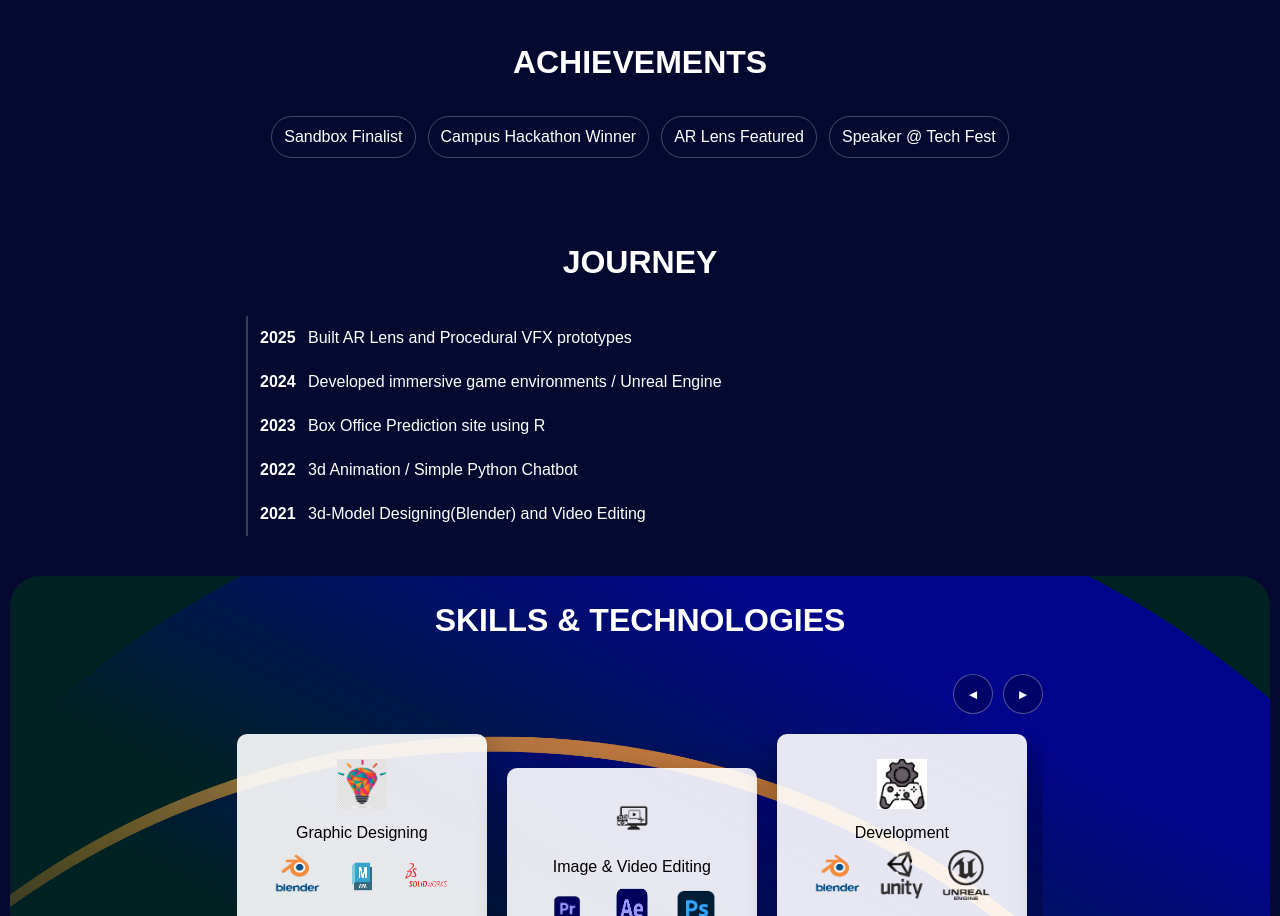
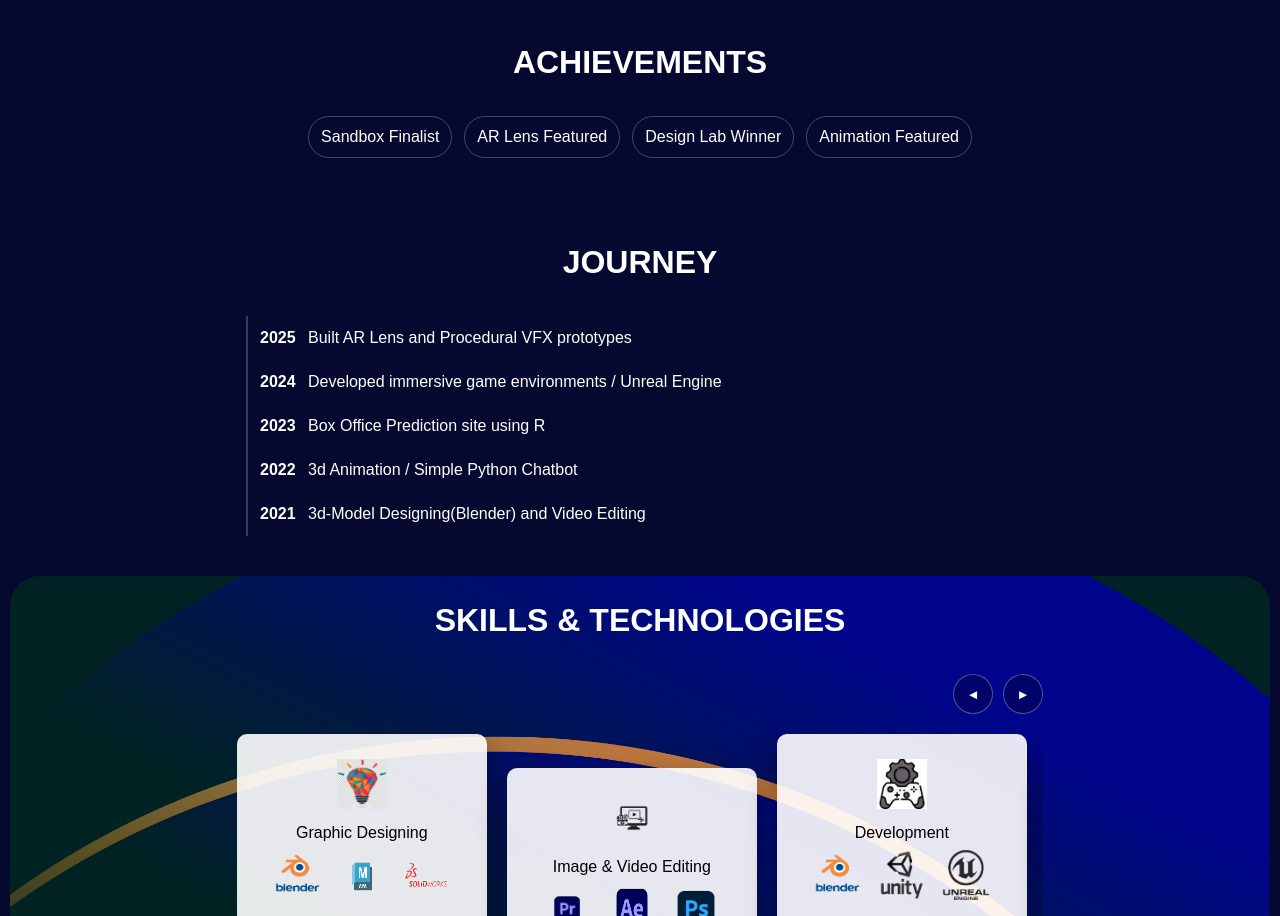
Before and after one commit to VINITHBUSIPALLI0804/portfolio, a plain HTML site: page index.html in a window 1280 px wide. Shown: the part 901-1817 px from the top of the page. Drawn offline with Linux system fonts and the light colour scheme.

Commit message:
Update index.html

```diff
--- a/index.html
+++ b/index.html
@@ -56,9 +56,9 @@
     <h1 class="v">ACHIEVEMENTS</h1>
     <div class="ach-list">
       <div class="ach">Sandbox Finalist</div>
-      <div class="ach">Campus Hackathon Winner</div>
       <div class="ach">AR Lens Featured</div>
-      <div class="ach">Speaker @ Tech Fest</div>
+      <div class="ach">Design Lab Winner</div>
+      <div class="ach">Animation Featured</div>
     </div>
   </section>
 
```
